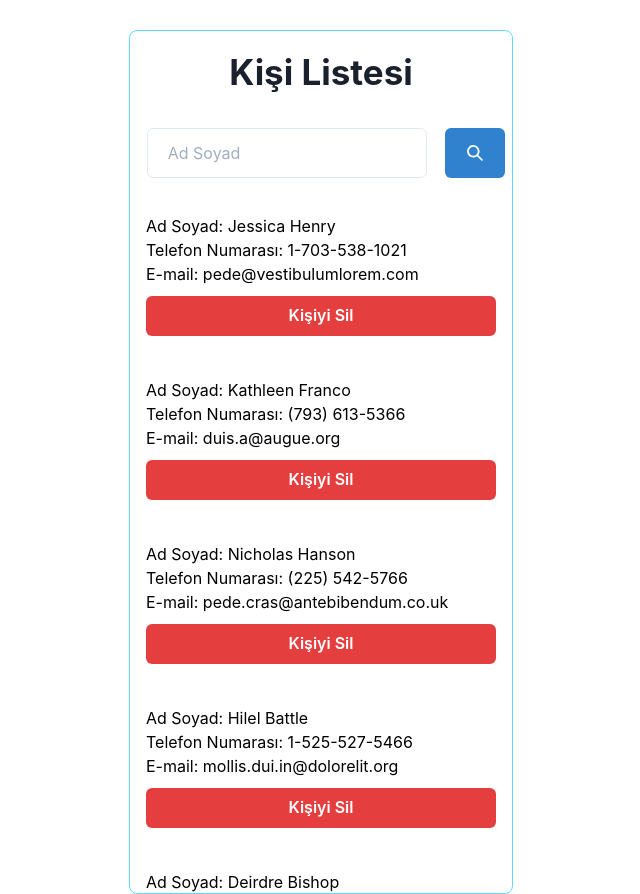
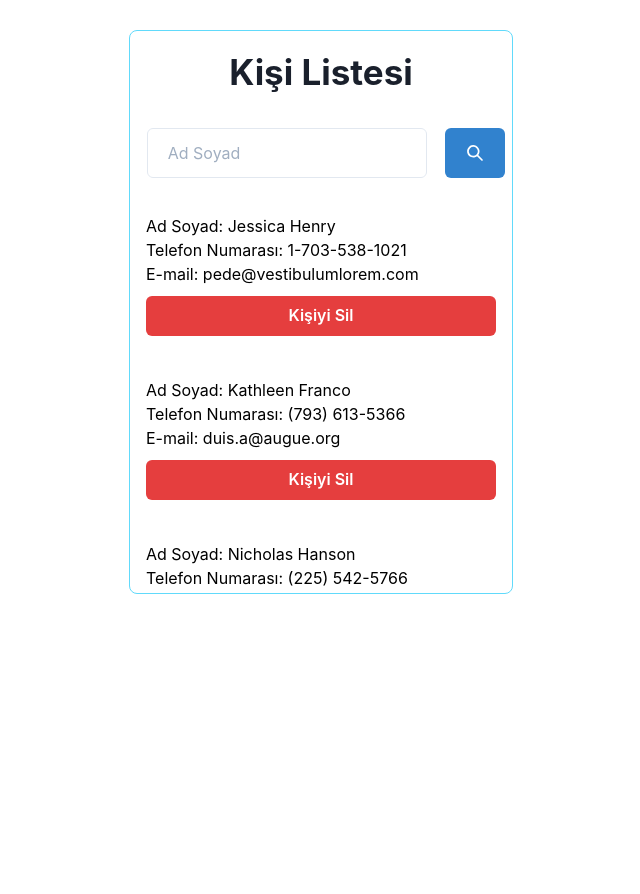
Before and after one commit to mehmetduran932/person-list-app, a React (Create React App) app: page / in a window 1280 px wide. Shown: the whole page, without its empty margins (319-959 px from the left). After the commit the page ends 800 px from the top, so only its background shows below. Built offline with nearby package versions, Linux system fonts and the light colour scheme.

Commit message:
bug fixed

```diff
--- a/src/App.css
+++ b/src/App.css
@@ -1,41 +1,3 @@
-.App {
-  text-align: center;
-}
-
-.App-logo {
-  height: 40vmin;
-  pointer-events: none;
-}
-
-@media (prefers-reduced-motion: no-preference) {
-  .App-logo {
-    animation: App-logo-spin infinite 20s linear;
-  }
-}
-
-.App-header {
-  background-color: #282c34;
-  min-height: 100vh;
-  display: flex;
-  flex-direction: column;
-  align-items: center;
-  justify-content: center;
-  font-size: calc(10px + 2vmin);
-  color: white;
-}
-
-.App-link {
-  color: #61dafb;
-}
-
-@keyframes App-logo-spin {
-  from {
-    transform: rotate(0deg);
-  }
-  to {
-    transform: rotate(360deg);
-  }
-}
 .heading:hover {
   color:#61dafb;
 }
--- a/src/components/PersonCart.js
+++ b/src/components/PersonCart.js
@@ -1,7 +1,15 @@
 import React from 'react'
 import { Flex, Box, Button, Spinner } from '@chakra-ui/react'
 
-export default function PersonCart({ users, removeItem, loading }) {
+export default function PersonCart({
+  removeItem,
+  loading,
+  email,
+  name,
+  phone,
+  users
+}) {
+  console.log(phone)
   return (
     <>
       {loading ? (
@@ -12,27 +20,32 @@ export default function PersonCart({ users, removeItem, loading }) {
             emptyColor="gray.200"
             color="#61dafb"
             size="xl"
+            key={phone}
           />
         </div>
       ) : (
         <div>
-          {users.map((p) => (
-            <Flex marginTop="5px" key={p.phone}>
-              <Box p="4" bg="white.400" textAlign="left" marginBottom="5px">
-                <h1>Ad Soyad: {p.name}</h1>
-                <h1>Telefon Numarası: {p.phone}</h1>
-                <h1>E-mail: {p.email}</h1>
+          <Flex marginTop="5px">
+            <Box
+              p="4"
+              bg="white.400"
+              textAlign="left"
+              marginBottom="5px"
+              key={phone}
+            >
+              <h1>Ad Soyad: {name}</h1>
+              <h1>Telefon Numarası: {phone}</h1>
+              <h1>E-mail: {email}</h1>
               <Button
                 w="350px"
                 colorScheme="red"
                 marginTop="10px"
-                  onClick={() => removeItem(p)}
+                onClick={() => removeItem(users)}
               >
                 Kişiyi Sil
               </Button>
             </Box>
           </Flex>
-          ))}
         </div>
       )}
     </>
--- a/src/components/PersonList.js
+++ b/src/components/PersonList.js
@@ -23,7 +23,7 @@ function PersonList({ person, removePerson }) {
     filtered = person.filter((item) => item !== listItem)
     removePerson(filtered)
     toast({
-      description: 'Person Deleted',
+      description: 'Kişi Silindi',
       status: 'error',
       duration: 9000,
       position: 'top-right',
@@ -60,7 +60,7 @@ function PersonList({ person, removePerson }) {
   return (
     <div
       style={{ display: 'flex', justifyContent: 'center' }}
-      className="ust-bosluk"
+      className="top-space"
     >
       <Flex h="100%" w="100%" alignItems="center" borderColor="black">
         <Box
@@ -97,19 +97,22 @@ function PersonList({ person, removePerson }) {
             <Scrollbars
               style={{
                 width: 382,
-                height: 700,
+                height: '25em',
                 color: 'black',
                 float: 'right'
               }}
             >
-              <PersonCart
-                name={users.name}
-                email={users.email}
-                phone={users.phone}
-                removeItem={removeItem}
-                users={users}
-                loading={loading}
-              />
+              {users.map((user, index) => (
+                <PersonCart
+                  name={user.name}
+                  email={user.email}
+                  phone={user.phone}
+                  removeItem={removeItem}
+                  users={user}
+                  loading={loading}
+                  key={index}
+                />
+              ))}
             </Scrollbars>
           </Box>
         </Box>
--- a/src/style.css
+++ b/src/style.css
@@ -1,7 +1,7 @@
-.ust-bosluk {
+.top-space {
   margin-top: 30px;
 }
-.sola-yasla {
+.left-justify {
   float: left;
 }
 .text-font {
@@ -11,7 +11,7 @@
   text-align: left;
   margin-top: 20px;
 }
-.h1-yasla {
+.h1-justify {
   float: left;
 }
 div {
@@ -22,16 +22,15 @@ div {
   body {
     width: 50%;
   }
-  .ust-bosluk {
+  .top-space {
     margin-top: 0px;
   }
 }
 @media (max-width: 500px) {
   body {
     width: 100%;
-
   }
-  .ust-bosluk {
+  .top-space {
     margin-top: 0px;
   }
 }
@@ -39,9 +38,8 @@ div {
   body {
     display: flex;
     width: 100%;
-
   }
-  .ust-bosluk {
+  .top-space {
     margin-top: 0px;
   }
 }
```
Lines whose indentation alone changed are shown as unchanged.
